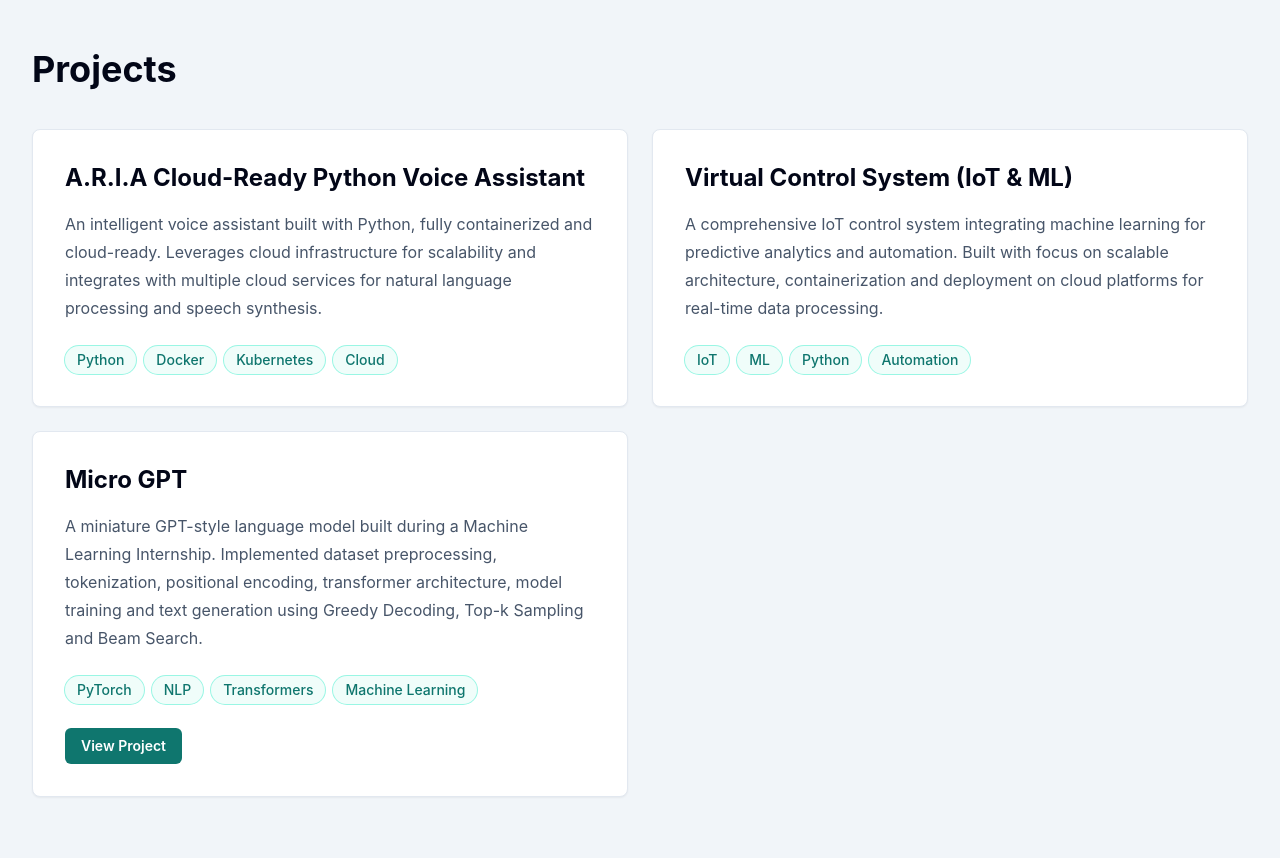
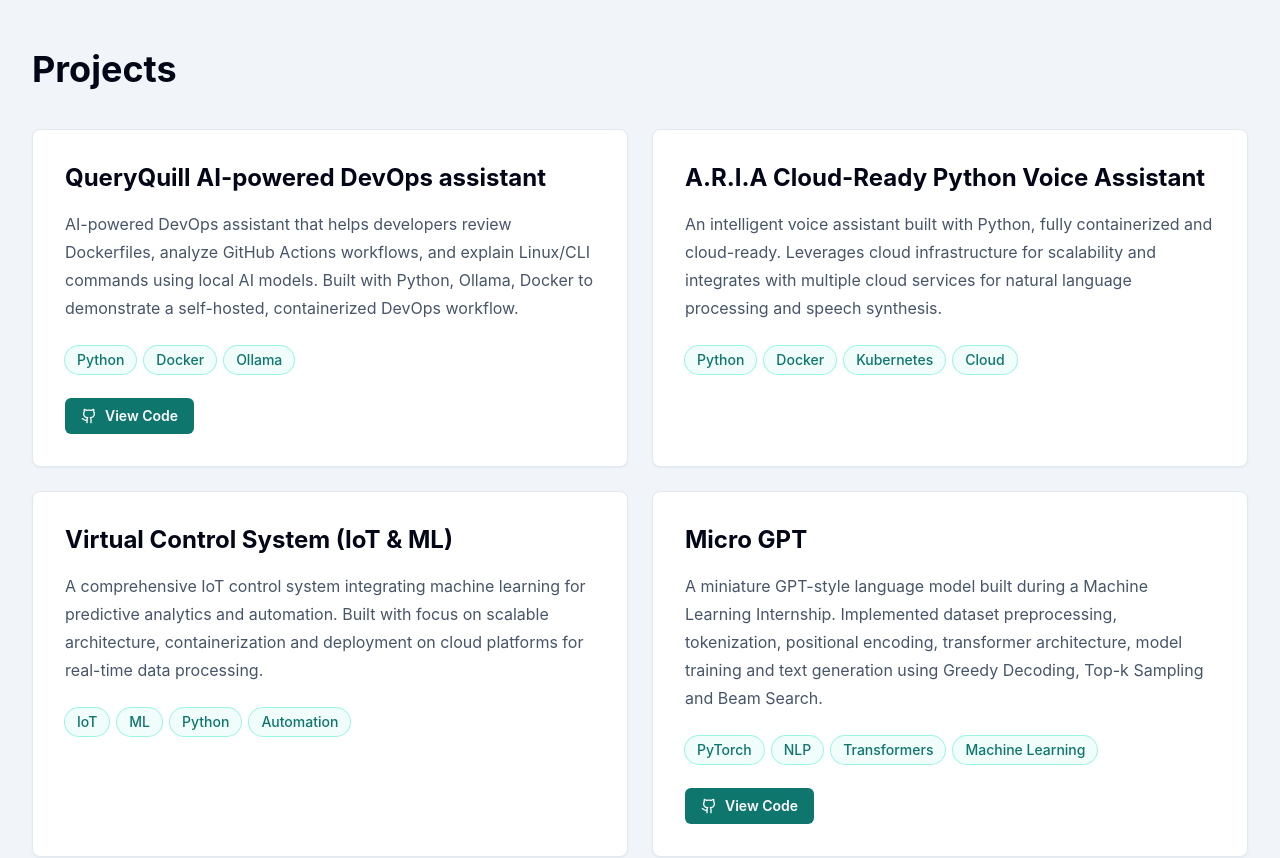
Before and after one commit to Ihsan-03/portfolio-website, a React (Vite) app: page / in a window 1280 px wide. Shown: the part 2460-3318 px from the top of the page. Built offline with nearby package versions, Linux system fonts and the light colour scheme.

Commit message:
Update portfolio with QueryQuill project and resume

```diff
--- a/src/App.tsx
+++ b/src/App.tsx
@@ -1,4 +1,4 @@
-import { ArrowDownToLine, Github, Linkedin, Mail, Send, ShieldCheck, Terminal } from 'lucide-react';
+import { ArrowDownToLine, ExternalLink, Github, Linkedin, Mail, Send, ShieldCheck, Terminal } from 'lucide-react';
 import { Header } from './components/Header';
 import { Section } from './components/Section';
 import {
@@ -132,7 +132,8 @@ export default function App() {
         <Section id="projects" title="Projects" muted>
           <div className="grid gap-6 lg:grid-cols-2">
             {projects.map((project) => (
-              <article key={project.title} className="rounded-lg border border-slate-200 bg-white p-6 shadow-sm transition hover:border-teal-300 dark:border-slate-800 dark:bg-slate-950 dark:hover:border-teal-700 sm:p-8">
+              <article key={project.title} className="rounded-lg border border-slate-200 bg-white p-6 shadow-sm transition hover:border-teal-300 dark:border-slate-800 dark:bg-slate-950 dark:hover:border-teal-700 sm:p-8 flex flex-col justify-between">
+                <div>
                   <h3 className="text-2xl font-bold text-slate-950 dark:text-white">{project.title}</h3>
                   <p className="mt-4 leading-7 text-slate-600 dark:text-slate-300">{project.description}</p>
                   <div className="mt-6 flex flex-wrap gap-2">
@@ -140,17 +141,32 @@ export default function App() {
                       <Pill key={tag}>{tag}</Pill>
                     ))}
                   </div>
+                </div>
 
-{'github' in project && project.github && (
+                <div className="mt-6 flex flex-wrap items-center gap-3">
+                  {project.github && (
                     <a
                       href={project.github}
                       target="_blank"
                       rel="noopener noreferrer"
-    className="mt-6 inline-block rounded-md bg-signal px-4 py-2 text-sm font-semibold text-white transition hover:bg-teal-800"
+                      className="inline-flex items-center gap-2 rounded-md bg-signal px-4 py-2 text-sm font-semibold text-white transition hover:bg-teal-800"
                     >
-    View Project
+                      <Github size={16} />
+                      View Code
                     </a>
                   )}
+                  {project.demo && (
+                    <a
+                      href={project.demo}
+                      target="_blank"
+                      rel="noopener noreferrer"
+                      className="inline-flex items-center gap-2 rounded-md border border-signal px-4 py-2 text-sm font-semibold text-signal transition hover:bg-teal-50 dark:text-teal-200 dark:hover:bg-teal-950/40"
+                    >
+                      <ExternalLink size={16} />
+                      Live Demo
+                    </a>
+                  )}
+                </div>
               </article>
             ))}
           </div>
--- a/src/data/portfolio.ts
+++ b/src/data/portfolio.ts
@@ -22,7 +22,7 @@ export const profile = {
   tryHackMe: 'https://tryhackme.com/p/MohdIhsan',
   tryHackMeLabel: 'tryhackme.com/p/MohdIhsan',
   resumeUrl:
-    'https://cdn.b12.io/client_media/8mOlY8yH/b7ca9c8e-5e6a-11f1-baf1-0242ac110002-Resume-4ATS.pdf',
+    '/Resume.pdf',
 };
 
 export const about = [
@@ -64,7 +64,22 @@ export const experience = {
   ],
 };
 
-export const projects = [
+export interface Project {
+  title: string;
+  description: string;
+  tags: string[];
+  github?: string;
+  demo?: string;
+}
+
+export const projects: Project[] = [
+  {
+    title: 'QueryQuill AI-powered DevOps assistant',
+    description:
+      'AI-powered DevOps assistant that helps developers review Dockerfiles, analyze GitHub Actions workflows, and explain Linux/CLI commands using local AI models. Built with Python, Ollama, Docker to demonstrate a self-hosted, containerized DevOps workflow.',
+    tags: ['Python', 'Docker', 'Ollama'],
+    github: 'https://github.com/Ihsan-03/QueryQuill',
+  },
   {
     title: 'A.R.I.A Cloud-Ready Python Voice Assistant',
     description:
@@ -84,7 +99,7 @@ export const projects = [
     tags: ['PyTorch', 'NLP', 'Transformers', 'Machine Learning'],
     github: 'https://github.com/Ihsan-03/micro-gpt',
   },
-  ];
+];
 
 export const education = {
   degree: 'Computer Science Engineering',
```
Also changed, not shown: 1 other file (tests, documents, lock files or other folders). Lines whose indentation alone changed are shown as unchanged.
